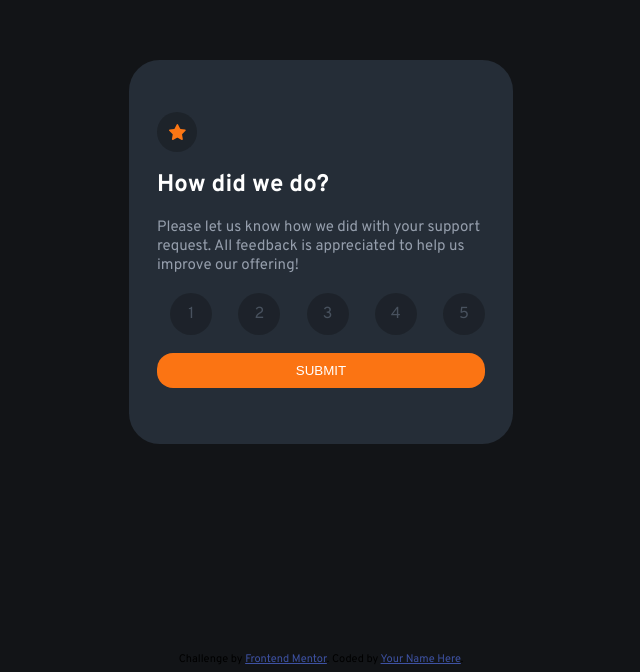
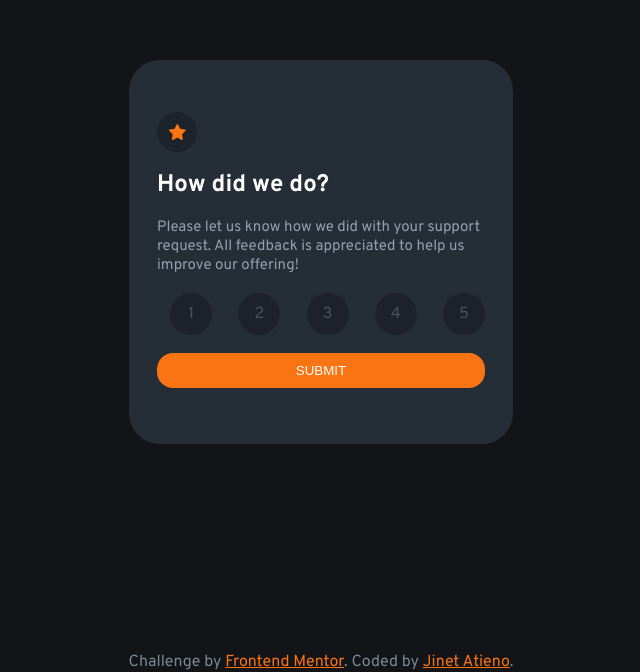
Before and after one commit to Jonyango/Interactive-rating-component, a plain HTML site: page index.html in a window 1280 px wide. Shown: the part 148-820 px from the top of the page, without its empty margins (319-959 px from the left). Drawn offline with Linux system fonts and the light colour scheme.

Commit message:
changed the attribution styling

```diff
--- a/index.html
+++ b/index.html
@@ -14,8 +14,8 @@
 
   <!-- Feel free to remove these styles or customise in your own stylesheet 👍 -->
   <style>
-    .attribution { font-size: 11px; text-align: center; }
-    .attribution a { color: hsl(228, 45%, 44%); }
+    .attribution { font-size: 16px; text-align: center;color:hsl(216, 12%, 54%); }
+    .attribution a { color: hsl(25, 97%, 53%); }
   </style>
 </head>
 <body>
@@ -77,7 +77,7 @@
 
   <div class="attribution">
     Challenge by <a href="https://www.frontendmentor.io?ref=challenge" target="_blank">Frontend Mentor</a>.
-    Coded by <a href="#">Your Name Here</a>.
+    Coded by <a href="#">Jinet Atieno</a>.
   </div>
   <script src="app.js"></script>
 </body>
```
